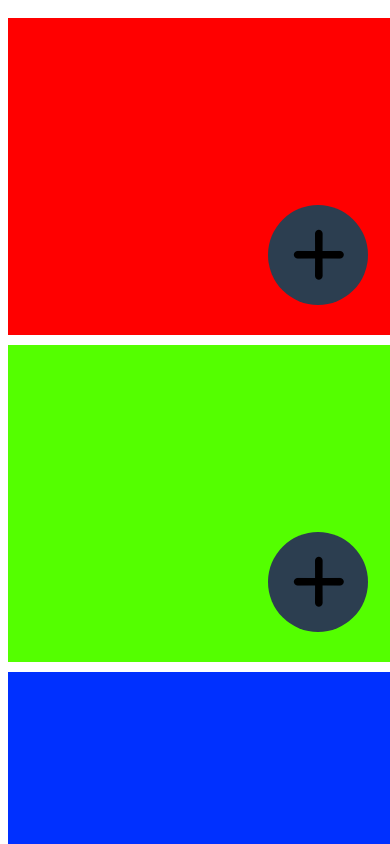
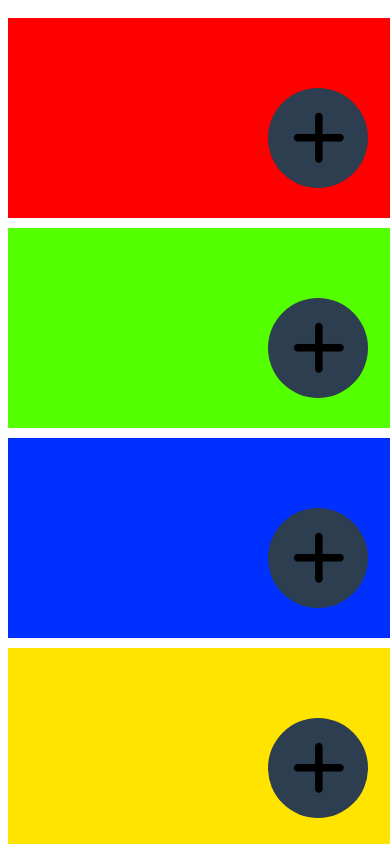
Before and after one commit to jaremigor/HomeWork2.1, a plain HTML site: page index.html in a window 390 px wide. Drawn offline with Linux system fonts and the light colour scheme.

Commit message:
Update style.css

```diff
--- a/css/style.css
+++ b/css/style.css
@@ -61,24 +61,19 @@
     transform: rotate(45deg);
 }
 
-
-
 @media screen and (max-width: 1000px) {
     .box {
         display:block;
         background: white;
-       /* display:flex;*/
         flex-direction: column;
-        /*max-width:700px;
-        height:2000px;*/
         position: fixed;
     }
-
 
     .block{
         position: static;
         margin: 10px 0 10px 0;
         width: 100vw;
+        height: 200px;
     }
     .klose{
         display:block;
```
